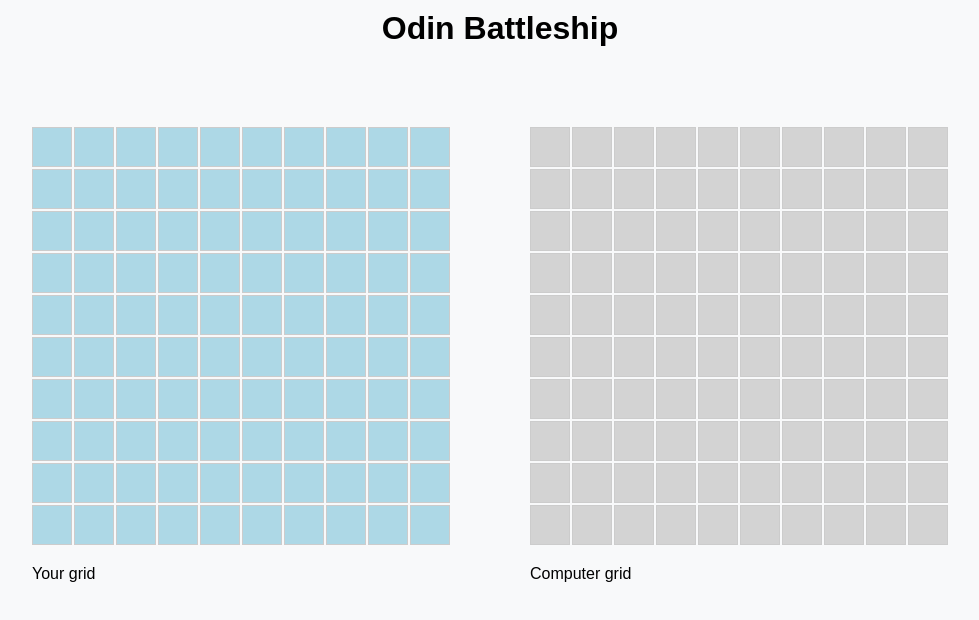
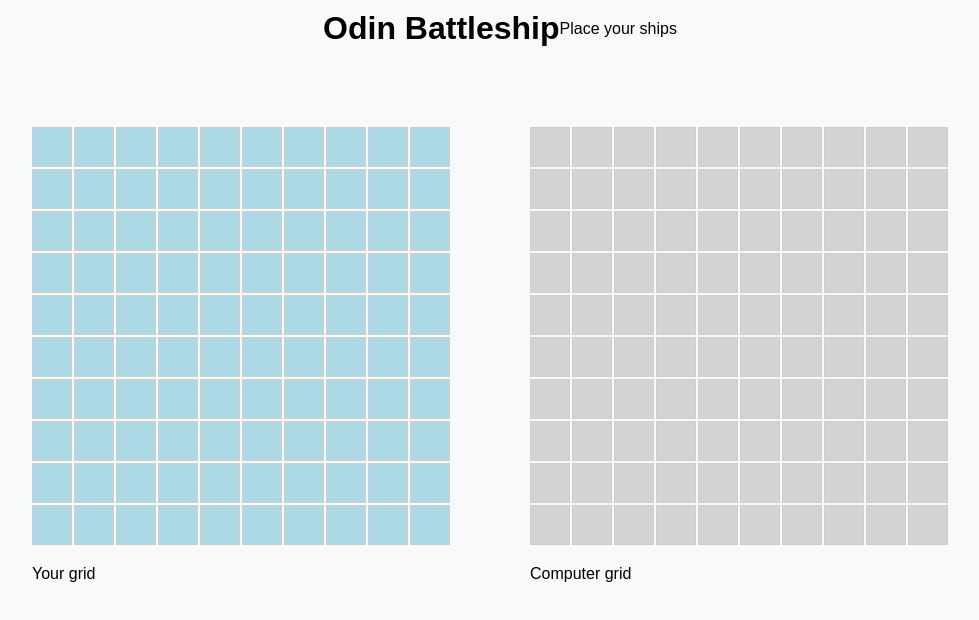
Before and after one commit to Liam-JL/odin-battleship, a website built with webpack: page src/template.html in a window 1280 px wide. Shown: the whole page, without its empty margins (150-1129 px from the left). Built offline with nearby package versions, Linux system fonts and the light colour scheme.

Commit message:
Implement info bar widget in header

```diff
--- a/src/pages/render_app_widgets.js
+++ b/src/pages/render_app_widgets.js
@@ -1,7 +1,18 @@
 import { playerSection, computerSection} from "../widgets/sections";
+import { infoBar } from "../widgets/infobar";
 
-export function renderAppWidgets(){
+function renderHeaderWidgets(){
+    const header = document.getElementById("header");
+    header.appendChild(infoBar())
+}
+
+function renderSectionWidgets(){
     const app = document.getElementById("app");
     app.appendChild(playerSection());
     app.appendChild(computerSection());
 }
+
+export function renderAppWidgets() {
+    renderHeaderWidgets();
+    renderSectionWidgets();
+}
--- a/src/template.html
+++ b/src/template.html
@@ -6,7 +6,7 @@
     <title>Document</title>
 </head>
 <body>
-    <header>
+    <header id="header">
         <h1 class="app-header">Odin Battleship</h1>
     </header>
     <main id="app">
--- /dev/null
+++ b/src/widgets/infobar.js
@@ -0,0 +1,8 @@
+export function infoBar() {
+    const infoBar = document.createElement("div");
+    infoBar.classList.add("infobar");
+    infoBar.innerHTML = `
+        <p>Place your ships</p>
+    `;
+    return infoBar;
+}
```
